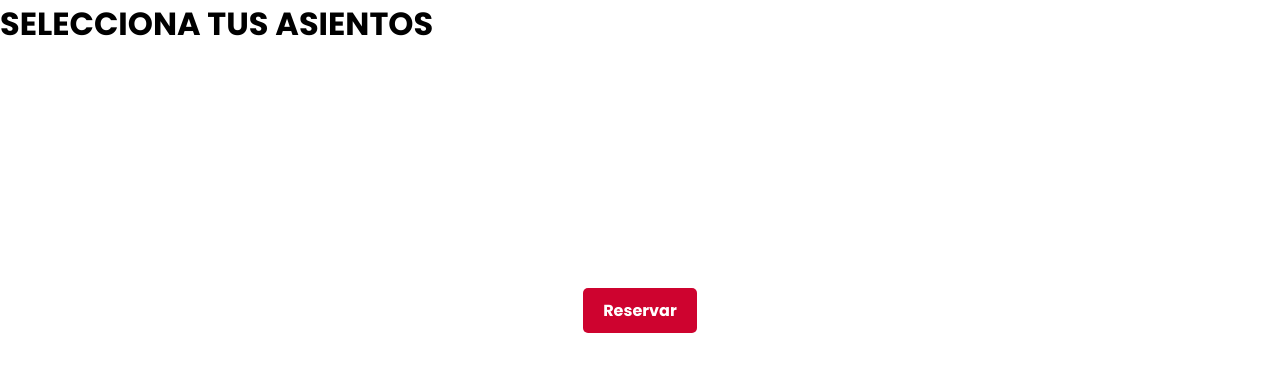
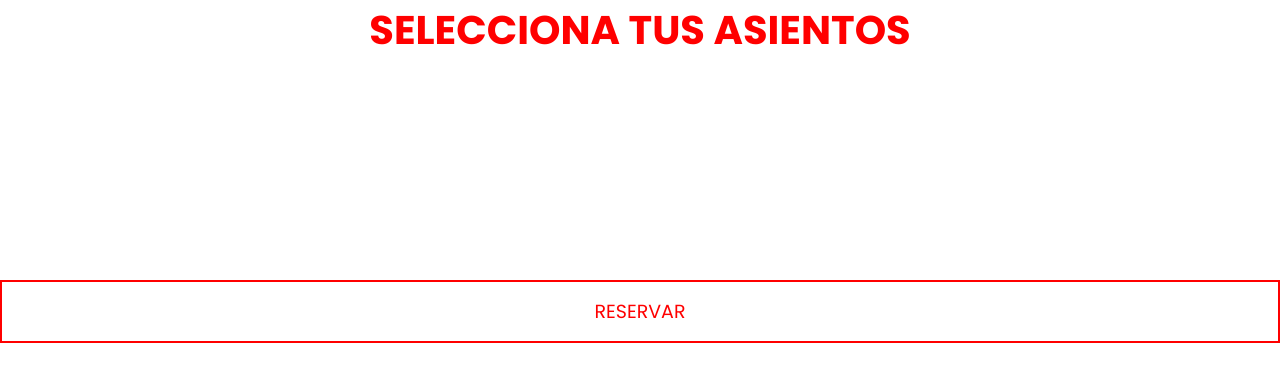
Before and after one commit to Izarbe02/1evCine, a plain HTML site: page Frontend/Html/asientos.html in a window 1280 px wide. Drawn offline with Linux system fonts and the light colour scheme; no server answers; a web font is replaced by a local one.

Commit message:
front asiento avance

```diff
--- a/Frontend/Html/asientos.html
+++ b/Frontend/Html/asientos.html
@@ -31,7 +31,8 @@
     </div>
     <div class="asientos-seleccionados"></div>
     <div class="precio-total"></div>
-    <button class="reservar-button">Reservar</button>
+    <button class="reservar-button">RESERVAR</button>
+
   </main>
 
 
--- a/Frontend/Sass/source/asientos.scss
+++ b/Frontend/Sass/source/asientos.scss
@@ -10,6 +10,9 @@ $libre-button: #00070123;
 $reserved-button: rgb(76, 79, 144);
 $color-grey: #5a5a5a;
 $breakpoint-tablet: 768px;
+$color-dark: #000000;
+
+$transition: transform 0.3s ease, background-color 0.3s ease;
 
 
 // Mixins
@@ -30,6 +33,7 @@ $breakpoint-tablet: 768px;
   transition: all 0.3s ease;
   margin-bottom: 25px;
   border-radius: 5px;
+
   &:hover {
     background-color: $color-primary;
     color: $color-secondary;
@@ -46,9 +50,19 @@ $breakpoint-tablet: 768px;
 }
 
 // Typography
-a, button, h3, span , p {
+a,
+button,
+h3,
+span,
+p {
   font-family: $font-primary;
   color: #ffffff;
+}
+
+h1 {
+  font-size: 40px;
+  color: $color-primary;
+  text-align: center;
 }
 
 // Body
@@ -94,6 +108,12 @@ body {
 }
 
 // Main Content
+.main{
+  display: flex;
+  flex-direction: column;
+}
+
+
 .asientos-container {
   display: grid;
   grid-template-columns: repeat(8, 50px);
@@ -133,26 +153,33 @@ body {
 }
 
 .reservar-button {
-    display: block;
-    margin: 20px auto;
-    padding: 10px 20px;
-    font-size: 16px;
-    font-weight: bold;
+  background: none;
+  color: $color-primary;
+  border: 2px solid $color-primary;
+  padding: 15px 30px;
+  font-size: 19px;
+  text-transform: uppercase;
   cursor: pointer;
-    background-color: $sold-button;
-    color: $color-white;
-    border: none;
-    border-radius: 5px;
-    transition: background-color 0.3s;
+  transition: $transition;
 
   &:hover {
     background-color: $color-primary;
+    color: $color-dark;
+    transform: scale(1.1);
   }
 
   &:disabled {
     background-color: $color-grey; // Define $color-grey en variables
     cursor: not-allowed;
   }
+}
+
+.asientos-seleccionados {
+  color: $color-white;
+}
+
+.precio-total {
+  color: $color-white;
 }
 
 // Footer
```
Also changed, not shown: Frontend/Html/fecha.html (+3 -2 lines), Frontend/Html/pelicula.html (+2 -3 lines), Frontend/Sass/build/asientos.css, 1 other file. Lines whose indentation alone changed are shown as unchanged.
